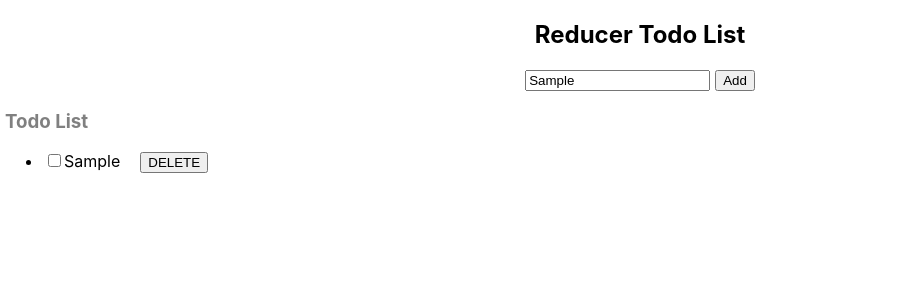
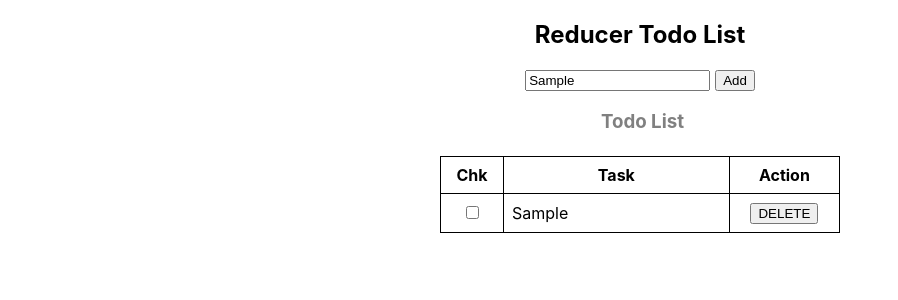
Before and after one commit to kimdaewhi/ReactSample, a React (Create React App) app in the folder 2_ReactBasic/: page / in a window 1280 px wide. Both pictures are taken after typing "Sample" into the empty fields and a click on the button "Add". Shown: the top 300 px of the page, without its empty margins (0-898 px from the left). Built offline with nearby package versions, Linux system fonts and the light colour scheme.

Commit message:
useReducer 실습

```diff
--- /dev/null
+++ b/2_ReactBasic/src/components/8_Hook/Reducer2.css
@@ -0,0 +1,26 @@
+.table-center {
+    display: flex;
+    justify-content: center;
+    align-items: center;
+}
+
+table {
+    border: 1px solid black;
+    border-collapse: collapse;
+    margin: 5px;
+    width: 400px;
+}
+
+th {
+    border: 1px solid black; /* 테두리 선 스타일 및 색상 설정 */
+    padding: 8px; /* 셀 내부 패딩 설정 (선택사항) */
+}
+
+td {
+    border: 1px solid black; /* 테두리 선 스타일 및 색상 설정 */
+    padding: 8px; /* 셀 내부 패딩 설정 (선택사항) */
+}
+
+thead {
+    text-align: center;
+}
--- a/2_ReactBasic/src/components/8_Hook/Reducer2.jsx
+++ b/2_ReactBasic/src/components/8_Hook/Reducer2.jsx
@@ -1,4 +1,5 @@
 import React, { useReducer } from 'react'
+import './Reducer2.css'
 
 export default function Reducer2() {
 
@@ -68,26 +69,45 @@ export default function Reducer2() {
                 }}>
                 Add</button>
 
-            <h3 style={{textAlign: "left", marginLeft: "5px", color: "gray"}}>Todo List</h3>
+            <h3 style={{marginLeft: "5px", color: "gray"}}>Todo List</h3>
 
-            <ul style={{textAlign: "left"}}>
+            <div className="table-center">
+                <table>
+                    <thead>
+                        <tr>
+                            <th style={{width: "50px"}}>Chk</th>
+                            <th style={{width: "250px"}}>Task</th>
+                            <th style={{width: "100px"}}>Action</th>
+                        </tr>
+                    </thead>
+
+                    <tbody>
                         { state.todos.map((todo, index) => (
-                    <li key={index} style={{margin: "3px"}}>
+                            <tr className={index} key={index}>
+                                <td>
                                     <input
                                         type="checkbox"
                                         style={{marginLeft: "5px"}}
                                         checked={todo.completed}
                                         onChange={() => dispatch({type: 'TOGGLE_TODO', payload: index})}
                                     />
+                                </td>
+                                <td style={{textAlign: "left"}}>
                                     {todo.text}
+                                </td>
+                                <td>
                                     <button
-                            style={{marginLeft: "20px"}}
+                                        style={{alignItems: "center"}}
                                         onClick={() => dispatch({type: 'DELETE_TODO', payload: index})}>DELETE
                                     </button>
-                    </li>
-                ))
-                }
-            </ul>
+                                </td>
+                            </tr>
+                        ))}
+                    </tbody>
+                </table>
+            </div>
+
+
         </div>
     )
 }
```
Lines whose indentation alone changed are shown as unchanged.
